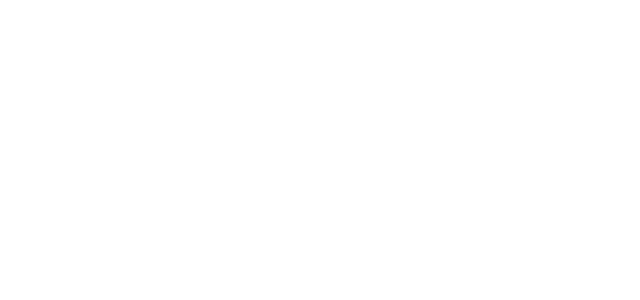
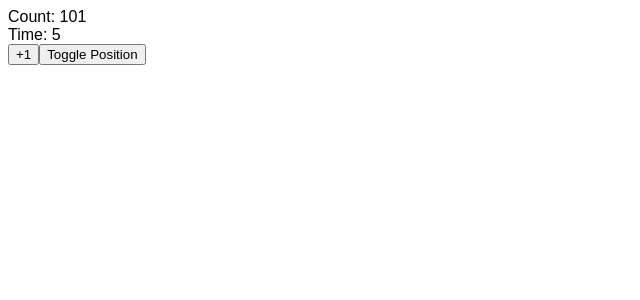
Before and after one commit to carloseduardoe/ReactJS4Dummies, a React (Create React App) app: page / in a window 1280 px wide. Shown: the top 300 px of the page, without its empty margins (0-640 px from the left). Built offline with nearby package versions, Linux system fonts and the light colour scheme.

Commit message:
useEffect hook

```diff
--- a/src/App.js
+++ b/src/App.js
@@ -35,6 +35,7 @@
 import SetState from './components/hooks/SetState';
 import SetStateObject from './components/hooks/SetStateObject';
 */
+import UseEffect from './components/hooks/UseEffect';
 
 export default class App extends Component {
   constructor(props) {
@@ -115,6 +116,7 @@
             gender: "f"
           }}/>
         */}
+        <UseEffect start={101} displayPosition={false}/>
       </div>
     );
   }
--- /dev/null
+++ b/src/components/hooks/UseEffect.js
@@ -0,0 +1,67 @@
+import React, { useState, useEffect } from 'react';
+
+/*
+ * useEffect
+ *
+ * - Defines a callback function to be called after a component rendering.
+ * - Enables the use of side effects in functional components.
+ * - It is a close replacement for componentDidMount, componentDidUpdate
+ *   and componentWillUnmount.
+ *
+ * Used as a function which accepts two parameters:
+ *       - The callback is executed after every render, it returns also a cleanup function
+ *         to handle any orpahned event listeners that might heng around after the component
+ *         has been unmounted.
+ *       - An array containing the variables that will be monitored to trigger the callback,
+ *         an empty array indicates that the useEffect callback depends on no variables
+ *         and hence will be run only once.
+ *         If the dependency array is not included then the callback will be run on every
+ *         render regardless of the variables the effect depends on.
+*/
+
+const UseEffect = ({ start, initialPosition, displayPosition }) => {
+    const [count, changeCount] = useState(start || 0),
+          [position, setPosition] = useState(initialPosition || {x:0, y:0}),
+          [display, setDisplay] = useState(displayPosition !== undefined ? displayPosition : true),
+          [time, setTime] = useState(0);
+
+    const setTitle = () => {
+        document.title = `Count: ${count}`;
+    }
+
+    const updatePosition = (e) => {
+        setPosition({x: e.clientX, y: e.clientY});
+    }
+
+    const timerCallback = () => {
+        setTime(prevTime => prevTime + 1);
+    }
+
+    useEffect(setTitle, [ count ]);
+
+    useEffect(() => {
+        window.addEventListener('mousemove', updatePosition);
+
+        return () => {
+            window.removeEventListener('mousemove', updatePosition);
+        }
+    }, []);
+
+    useEffect(() => {
+        const timer = setInterval(timerCallback, 1000);
+
+        return () => {
+            clearInterval(timer);
+        }
+    });
+
+    return <div>
+        <div>Count: {count}</div>
+        <div>Time: {time}</div>
+        <button onClick={() => changeCount(count + 1)}>+1</button>
+        {display && <pre>Position: {JSON.stringify(position)}</pre>}
+        <button onClick={() => setDisplay(!display)}>Toggle Position</button>
+    </div>;
+}
+
+export default UseEffect
```
